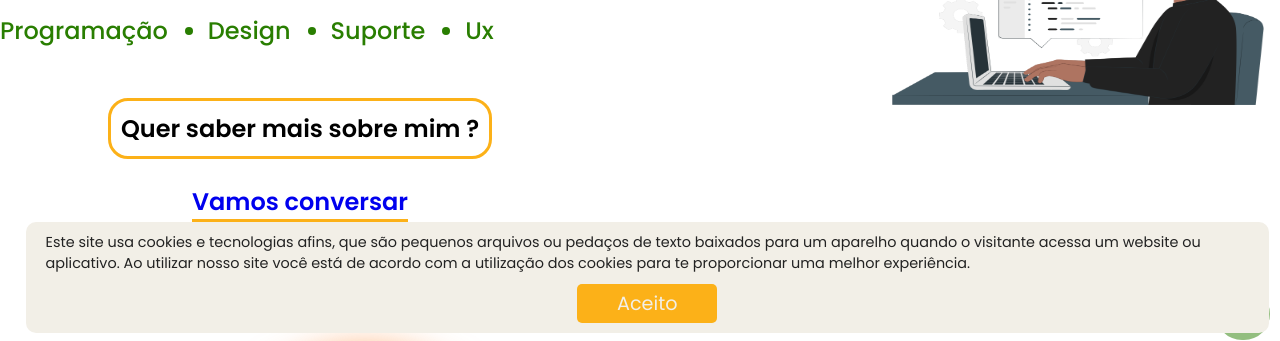
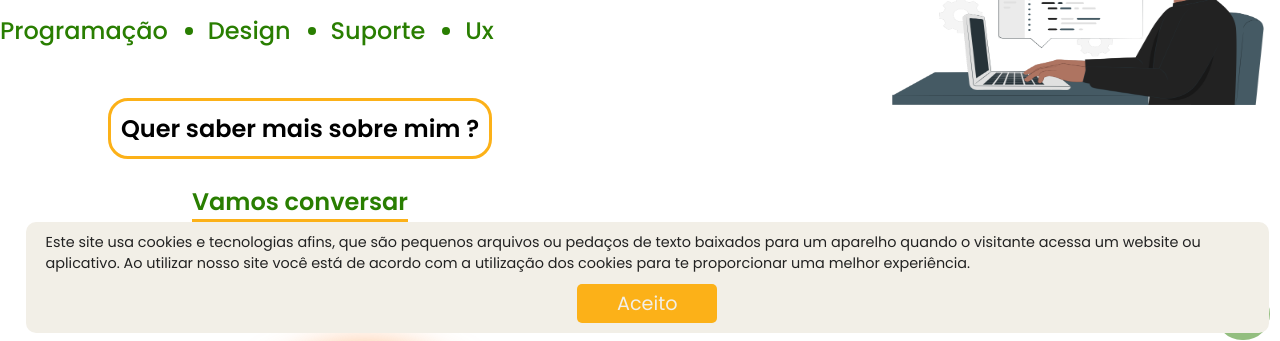
Before and after one commit to FrancoKaufmann/10.PortifolioBeta, a plain HTML site: page index.html in a window 1280 px wide. Shown: the part 427-768 px from the top of the page. Drawn offline with nearby package versions, Linux system fonts and the light colour scheme.

Commit message:
Update styleOne.css

```diff
--- a/src/css/styleOne.css
+++ b/src/css/styleOne.css
@@ -235,6 +235,7 @@ article .oneButton {
 
 article .oneButton button a {
     text-decoration: none;
+    color: #297e01;
 }
 
 article .oneButton button {
```
